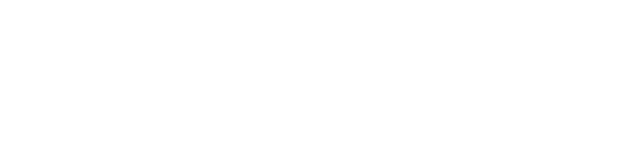
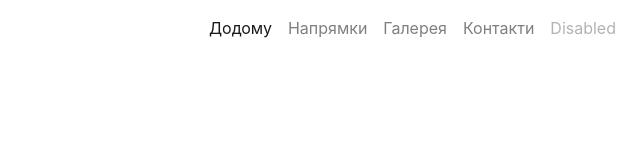
Before and after one commit to sameluck/school-projects, a plain HTML site: page god/project-1/index.html in a window 1280 px wide. Shown: the whole page, without its empty margins (640-1280 px from the left). Drawn offline with nearby package versions, Linux system fonts and the light colour scheme.

Commit message:
Update index.html

```diff
--- a/god/project-1/index.html
+++ b/god/project-1/index.html
@@ -5,11 +5,32 @@
 	<meta charset="utf-8">
 </head>
 <body>
+<nav id="main-navbar" class="navbar navbar-expand-lg navbar-light" style="background-color: #ffffff">
+	<div class="collapse navbar-collapse" id="main-navbar-div">
+		<ul class="navbar-nav ml-auto">
+			<li class="nav-item active">
+				<a class="nav-link" href="#main">Додому</a>
+			</li>
+			<li class="nav-item">
+				<a class="nav-link" href="#sport-prog">Напрямки</a>
+			</li>
+			<li class="nav-item">
+				<a class="nav-link" href="#gallery">Галерея</a>
+			</li>
+			<li class="nav-item">
+				<a class="nav-link" href="#feedback">Контакти</a>
+			</li>
+			<li class="nav-item">
+        		<a class="nav-link disabled" href="#" tabindex="-1" aria-disabled="true">Disabled</a>
+        	</li>
+		</ul>
+	</div>
+</nav>
 <div class="container">
 	<div class="row" id="main"></div>
 	<div class="row" id="sport-prog"></div>
 	<div class="row" id="web-prog"></div>
-	<div class="row" id="photos"></div>
+	<div class="row" id="gallery"></div>
 	<div class="row" id="feedback"></div>
 </div>
 <!-- Bootstrap and CSS -->
```
